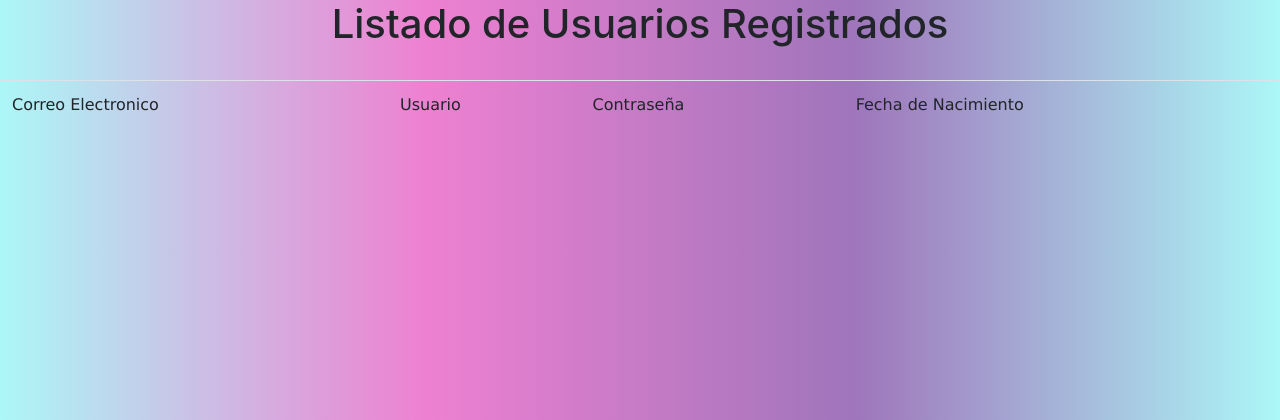
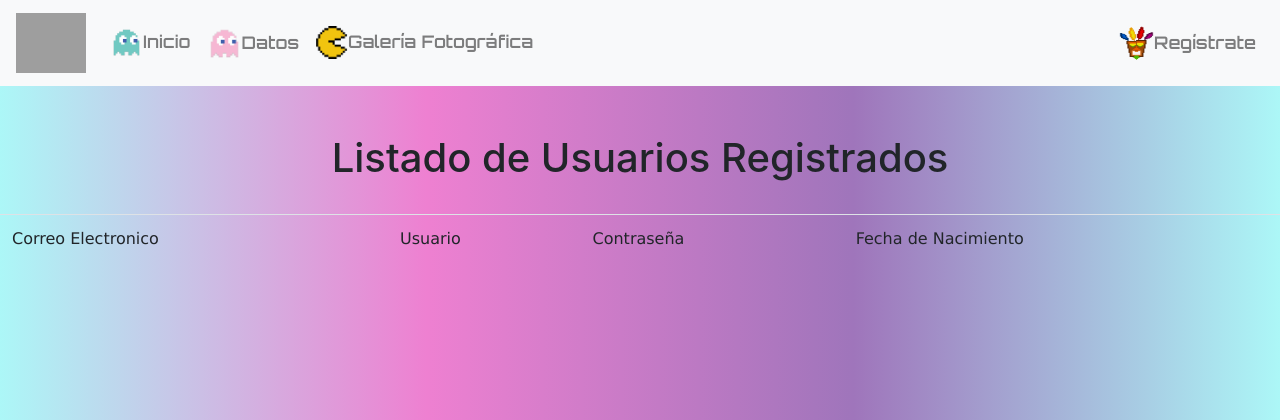
Before and after one commit to BastyRioT/-Exp3Backend_AlvaradoHidalgo_004D, a Django app: page /datos.html in a window 1280 px wide. Shown: the top 420 px of the page. Run offline with Django 3.2, Linux system fonts and the light colour scheme; data that the repository does not hold is empty; some libraries are stand-ins or nearby versions; grey boxes are pictures that could not be loaded.

Commit message:
Implementación de template que puede ver datos y anclaje de templates CRUD al navbar

```diff
--- a/Exp3Django/core/templates/datos.html
+++ b/Exp3Django/core/templates/datos.html
@@ -14,7 +14,38 @@
 </head>
 
 <body>
+    <nav class="navbar sticky-top navbar-expand-sm navbar-light bg-light baralign">
+        <button class="navbar-toggler" type="button" data-toggle="collapse" data-target="#opciones">
+            <span class="navbar-toggler-icon"></span>
+        </button>
 
+        <a class="navbar-brand" href="inicio.html">
+            <img src="{%static 'img/Icono.png'%}" width="70" height="60">
+        </a>
+
+        <div class="collapse navbar-collapse" id="opciones">
+            <ul class="navbar-nav">
+                <li class="nav-item">
+                    <a class="nav-link" href="inicio.html"><img src="{%static 'img/blue.png'%}" width="33" height="33"
+                            alt="">Inicio</a>
+                </li>
+                <li class="nav-item">
+                    <a class="nav-link" href="datos.html"><img src="{%static 'img/pink.png'%}" width="35"
+                            height="35">Datos</a>
+                </li>
+                <li class="nav-item">
+                    <a class="nav-link" href="galeria.html"><img src="{%static 'img/Pac-man.png'%}" width="33"
+                            height="33" alt="">Galería Fotográfica</a>
+                </li>
+            </ul>
+            <ul class="navbar-nav ml-auto">
+                <li class="nav-item">
+                    <a class="nav-link" href="form_registro.html"><img src="{%static 'img/aku aku.png'%}" width="35"
+                            height="35">Regístrate</a>
+                </li>
+            </ul>
+        </div>
+    </nav><br><br>
     <div>
         <h1 style="text-align: center;">Listado de Usuarios Registrados</h1>
     </div><br>
--- a/Exp3Django/core/templates/galeria.html
+++ b/Exp3Django/core/templates/galeria.html
@@ -30,6 +30,9 @@
         <li class="nav-item">
           <a class="nav-link" href="inicio.html"><img src="{%static 'img/blue.png'%}" width="33" height="33"
               alt="">Inicio</a>
+        </li>
+        <li class="nav-item">
+          <a class="nav-link" href="datos.html"><img src="{%static 'img/pink.png'%}" width="35" height="35">Datos</a>
         </li>
         <li class="nav-item">
           <a class="nav-link" href="galeria.html"><img src="{%static 'img/Pac-man.png'%}" width="33" height="33"
@@ -103,7 +106,7 @@
     <p>Página web creada por: Bastián Alvarado y Yanara Hidalgo. @Copyrigth Derechos reservados.</p>
     <div><img src="{%static 'img/face.png'%}" width="70px" alt="Facebook"></a>
       <img src="{%static 'img/insta.png'%}" width="70px" alt="Instagram"></a>
-      <a href="https://github.com/BastyRioT/-Experiencia1_AlvaradoHidalgoIllescas_004D" target="_blank"><img
+      <a href="https://github.com/BastyRioT/-Exp3Backend_AlvaradoHidalgo_004D" target="_blank"><img
           src="{%static 'img/github.png'%}" width="70px" alt="GitHub"></a>
     </div>
   </footer>
--- a/Exp3Django/core/templates/inicio.html
+++ b/Exp3Django/core/templates/inicio.html
@@ -29,6 +29,9 @@
         <li class="nav-item">
           <a class="nav-link" href="inicio.html"><img src="{%static 'img/blue.png'%}" width="33" height="33"
               alt="">Inicio</a>
+        </li>
+        <li class="nav-item">
+          <a class="nav-link" href="datos.html"><img src="{%static 'img/pink.png'%}" width="35" height="35">Datos</a>
         </li>
         <li class="nav-item">
           <a class="nav-link" href="galeria.html"><img src="{%static 'img/Pac-man.png'%}" width="33" height="33"
@@ -134,7 +137,7 @@
     <p>Página web creada por: Bastián Alvarado y Yanara Hidalgo. @Copyrigth Derechos reservados.</p>
     <div><img src="{%static 'img/face.png'%}" width="70px" alt="Facebook"></a>
       <img src="{%static 'img/insta.png'%}" width="70px" alt="Instagram"></a>
-      <a href="https://github.com/BastyRioT/-Experiencia1_AlvaradoHidalgoIllescas_004D" target="_blank"><img
+      <a href="https://github.com/BastyRioT/-Exp3Backend_AlvaradoHidalgo_004D" target="_blank"><img
           src="{%static 'img/github.png'%}" width="70px" alt="GitHub"></a>
     </div>
   </footer>
```
Also changed, not shown: Exp3Django/core/templates/form_registro.html (+4 -4 lines).
